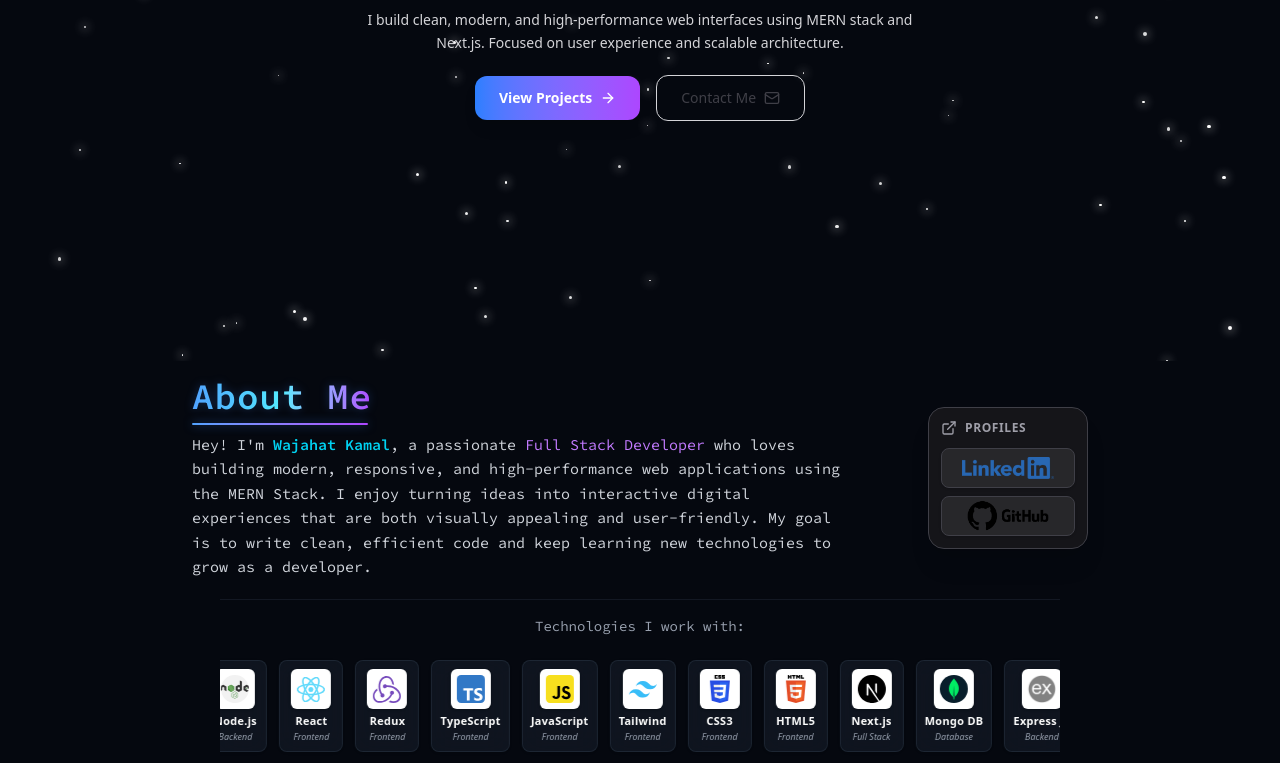
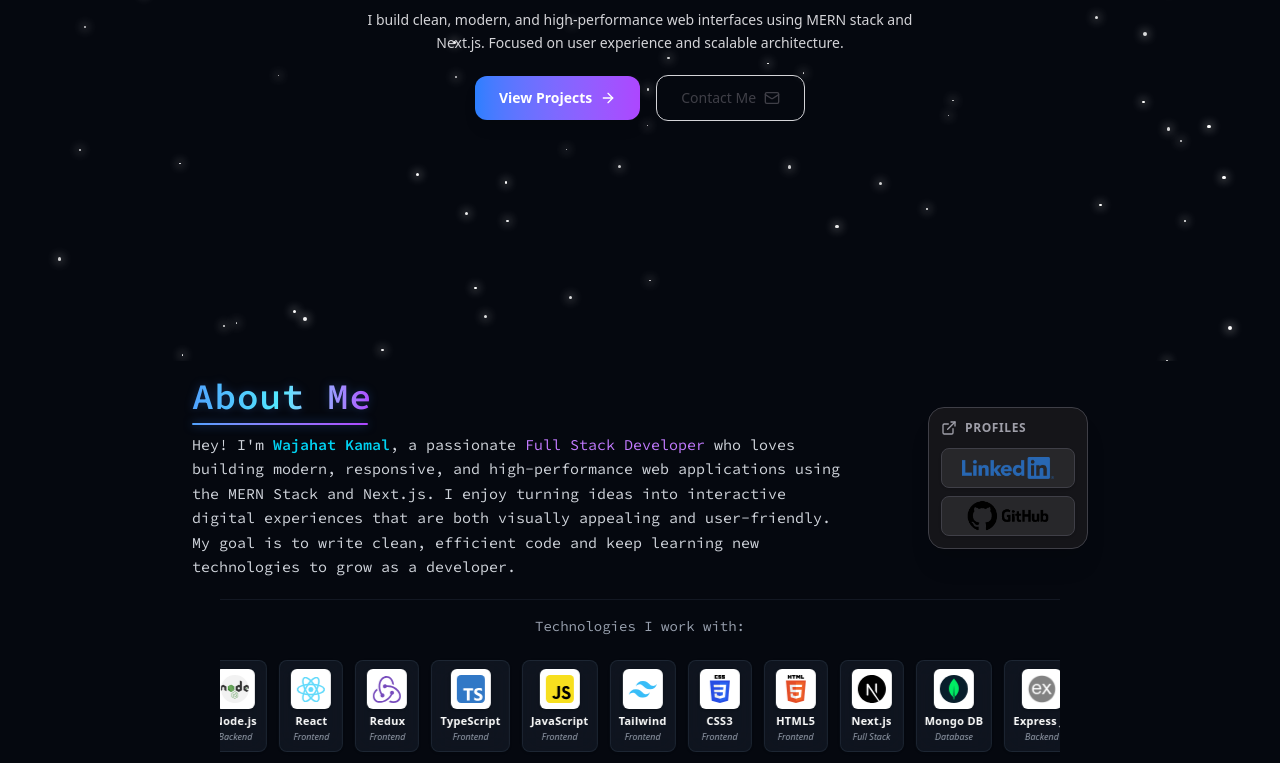
Before and after one commit to wajahat-kamal/Dev-Portfolio, a React (Vite) app: page / in a window 1280 px wide. Shown: the part 439-1202 px from the top of the page. Built offline with nearby package versions, Linux system fonts and the light colour scheme.

Commit message:
Update AboutSection content: include Next.js in the description of skills to reflect expanded expertise in modern web development.

```diff
--- a/src/components/AboutSection.jsx
+++ b/src/components/AboutSection.jsx
@@ -39,7 +39,7 @@ export const AboutSection = () => {
             a passionate{" "}
             <span className="text-purple-400">Full Stack Developer</span> who
             loves building modern, responsive, and high-performance web
-            applications using the MERN Stack. I enjoy turning ideas into
+            applications using the MERN Stack and Next.js. I enjoy turning ideas into
             interactive digital experiences that are both visually appealing and
             user-friendly. My goal is to write clean, efficient code and keep
             learning new technologies to grow as a developer.
```
